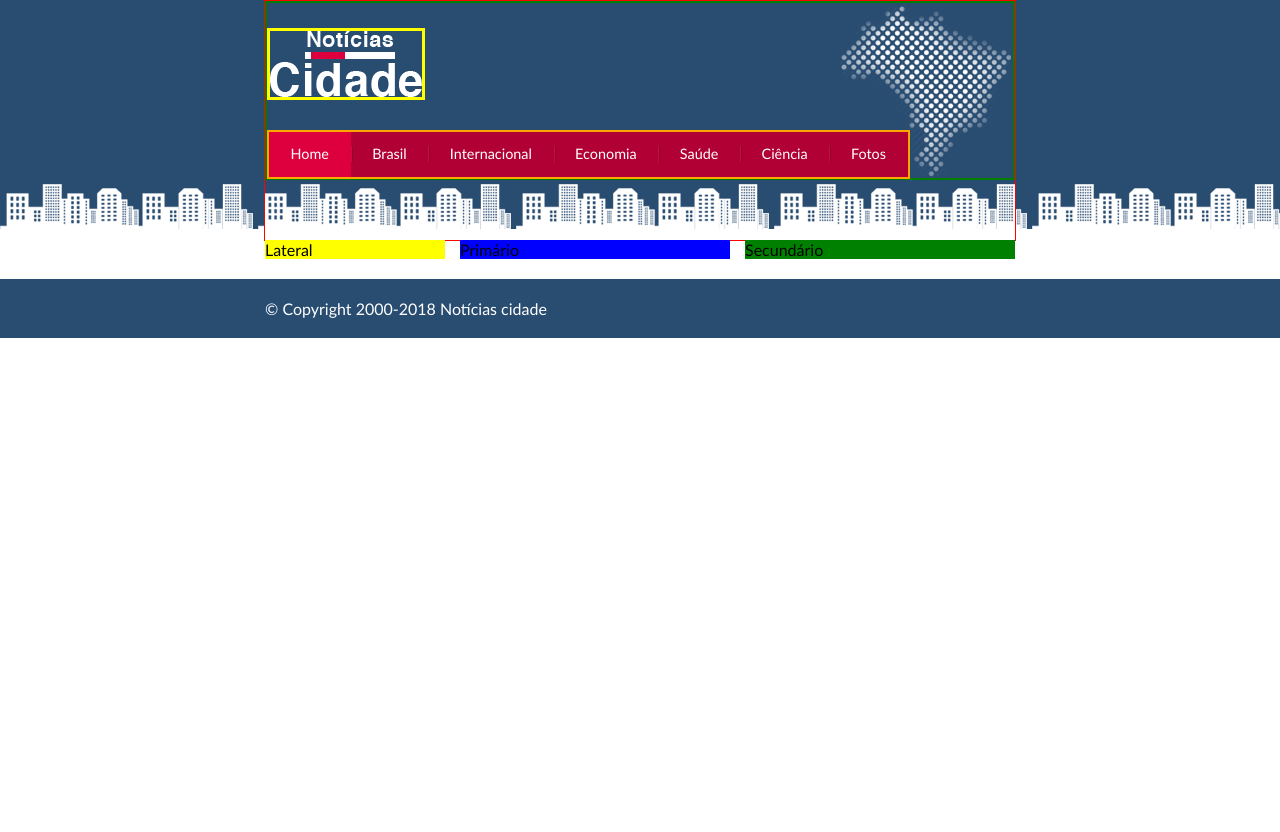
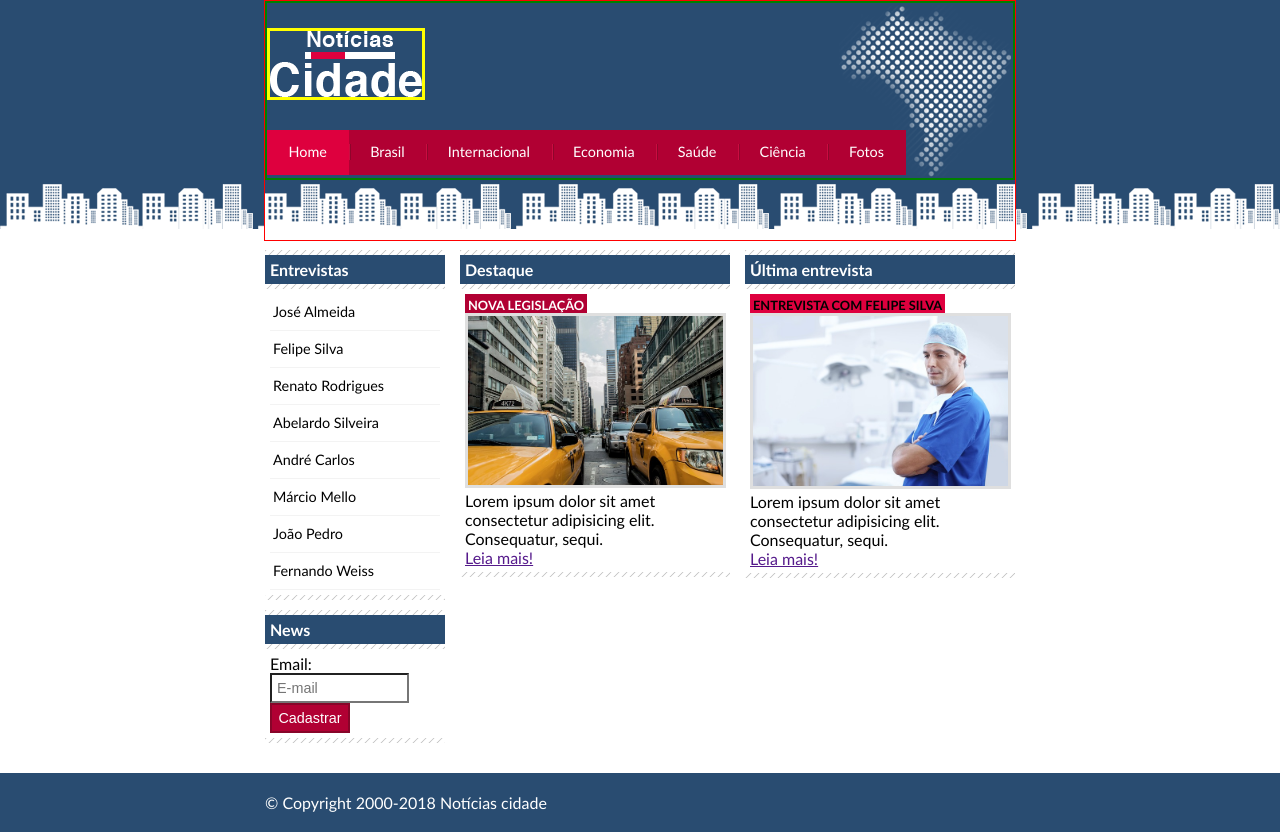
Before and after one commit to relESCampONes/noticias-cidade, a plain HTML site: page index.html in a window 1280 px wide. Before the commit the page ends 800 px from the top, so only its background shows below. Drawn offline with Linux system fonts and the light colour scheme.

Commit message:
include content

```diff
--- a/css/style.css
+++ b/css/style.css
@@ -25,7 +25,7 @@ body{
     text-indent: -3000px;
 }
 ul {
-    border: 2px solid orange;
+    /* border: 2px solid orange; */
     margin: 0;
     padding: 0;
     list-style: none;
@@ -69,23 +69,92 @@ body.fotos #navegacao a#fotos
     margin-top: 60px;
     background: #f5f5f5;
 }
+#lateral{
+    width: 180px;
+    float: left;
+    margin: 0 0 20px -750px;
+    /* background: yellow; */
+}
 #primario{
     width: 270px;
     float: left;
     margin: 0 0 20px 195px;
-    background: blue;
+}
+#duas-colunas #primario{
+    width: 555px;
+}
+#uma-coluna #primario{
+    width: 750px;
+    margin: 0 0 20px 0;
 }
 #secundario{
     width: 270px;
     float: left;
     margin: 0 0 20px 15px;
-    background: green;
 }
-#lateral{
-    width: 180px;
-    float: left;
-    margin: 0 0 20px -750px;
-    background: yellow;
+.caixa{
+    margin: 10px 0;
+    padding: 5px 0 5px 0;
+    background: #f3f3f3 url(../img/fundo-caixa.png);
+}
+h2{
+    font-size: 1em;
+    background: #294c71;
+    color: #fff;
+    padding: 5px;
+}
+.caixa-conteudo{
+    background: #fff;
+    padding: 5px;
+    margin-top: 5px;
+}
+#lateral ul a{
+    font-size: 0.9em;
+    padding: 3px;
+    display: block;
+    line-height: 30px;
+    color: #000;
+    text-decoration: none;
+    border-bottom: 1px solid #f3f3f3;
+}
+#lateral ul a:hover{
+    background: #f9f9f9 url(../img/marcador.png) no-repeat left center;
+    padding-left: 20px;
+    color: #a1a1a1;
+}
+label{
+    display: block;
+    cursor: pointer;
+}
+input{
+    padding: 5px;
+    width: 125px;
+    font-size: 0.9em;
+    background-color: #fff;
+}
+input.submit{
+    width: 80px;
+    color: #fff;
+    background-color: #b10033;
+    border: 2px solid #870529;
+}
+img.imagem-principal{
+    width: 98%;
+    border: 3px solid #dfdfdf;
+}
+h3{
+    text-transform: uppercase;
+    display: inline;
+    font-size: 0.8em;
+    padding: 3px;
+}
+.destaque h3{
+    background: #b10033;
+    color: #fff;
+}
+.entrevista h3{
+    background: #de003e;
+    /* color: #fff; */
 }
 #container-rodape{
     background: #294c71;
--- a/index.html
+++ b/index.html
@@ -5,7 +5,7 @@
     <meta charset="UTF-8">
     <meta name="viewport" content="width=device-width, initial-scale=1.0">
     <title>Notícias cidade - Seu site de notícias</title>
-    <link rel="stylesheet" href="/css/style.css">
+    <link rel="stylesheet" href="./css/style.css">
 </head>
 
 <body class="home">
@@ -27,9 +27,63 @@
         <!-- fim topo -->
         <!-- inicio conteudo -->
         <div id="conteudo">
-            <div id="primario">Primário</div>
-            <div id="secundario">Secundário</div>
-            <div id="lateral">Lateral</div>
+            <div id="primario">
+                <div class="caixa destaque">
+                    <h2>Destaque</h2>
+                    <div class="caixa-conteudo">
+                        <h3>Nova legislação</h3>
+                        <img class="imagem-principal" src="./img/taxi.jpg" alt="" width="100%">
+                        <p>
+                            Lorem ipsum dolor sit amet consectetur adipisicing elit. Consequatur, sequi.
+                        </p>
+                        <a href="">Leia mais!</a>
+                    </div>
+                </div>
+            </div>
+            <div id="secundario">
+                <div class="caixa entrevista">
+                    <h2>Última entrevista</h2>
+                    <div class="caixa-conteudo">
+                        <h3>entrevista com felipe silva</h3>
+                        <img class="imagem-principal" src="./img/doutor.jpg" alt="" width="100%">
+                        <p>
+                            Lorem ipsum dolor sit amet consectetur adipisicing elit. Consequatur, sequi.
+                        </p>
+                        <a href="">Leia mais!</a>
+                    </div>
+                </div>
+            </div>
+            <!-- inicio lateral -->
+            <div id="lateral">
+                <div class="caixa">
+                    <h2>Entrevistas</h2>
+                    <div class="caixa-conteudo">
+                        <ul>
+                            <li><a href="">José Almeida</a></li>
+                            <li><a href="">Felipe Silva</a></li>
+                            <li><a href="">Renato Rodrigues</a></li>
+                            <li><a href="">Abelardo Silveira</a></li>
+                            <li><a href="">André Carlos</a></li>
+                            <li><a href="">Márcio Mello</a></li>
+                            <li><a href="">João Pedro</a></li>
+                            <li><a href="">Fernando Weiss</a></li>
+                        </ul>
+                    </div>
+                </div>
+                <div class="caixa">
+                    <h2>News</h2>
+                    <div class="caixa-conteudo">
+                        <form action="">
+                            <div>
+                                <label for="email">Email:</label>
+                                <input type="text" name="email" id="email" placeholder="E-mail">
+                            </div>
+                            <div><input class="submit" type="submit" value="Cadastrar"></div>
+                        </form>
+                    </div>
+                </div>
+            </div>
+            <!-- fim lateral -->
         </div>
         <!-- fim conteudo -->
     </div>
```
